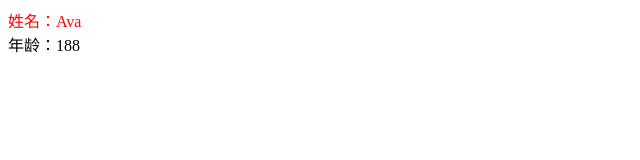
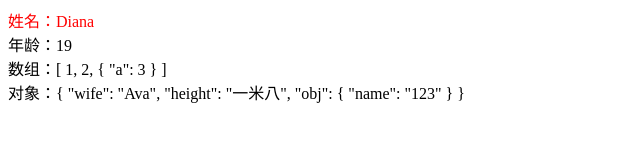
Before and after one commit to Zhuner213/vue-resource, a website: page src/index.html in a window 1280 px wide. Shown: the whole page, without its empty margins (0-640 px from the left). Drawn offline with nearby package versions, Linux system fonts and the light colour scheme.

Commit message:
[docs]add process related logs

```diff
--- a/src/index.html
+++ b/src/index.html
@@ -19,8 +19,14 @@
             姓名：{{name}}
         </div>
         <span>年龄：{{age}}</span>
+
+        <!-- 这里取值的时候会调用JSON.stringfy()，会对数组中的对象取值，所以对象会收集依赖 -->
+        <div>数组：{{arr}}</div>
+
+        <div>对象：{{info}}</div>
     </div>
     <script src="../dist/vue.js"></script>
+    <!-- <script src="https://cdn.bootcdn.net/ajax/libs/vue/2.6.14/vue.js"></script> -->
     <script>
         // 响应式的数据变化，数据变化了我可以监测到数据的变化
         // 数据的取值 和 更改值我们要监控到
@@ -29,26 +35,41 @@
                 return {
                     name: 'Diana',
                     age: 19,
-                    info: {
+                    info: { // 给对象增加dep，如果后续用户增添了属性，可以触发dep更新
                         wife: 'Ava',
-                        height: '一米八'
+                        height: '一米八',
+                        obj: {
+                            name: '123'
+                        }
                     },
-                    arr: [1, [2, { name: 'Ava' }], { a: 3 }]
+                    arr: [1, 2, { a: 3 }] // 给数组本身增加dep，如果数组新增了某一项，可以触发dep更新
                 }
             },
+            // data: {
+            //     name: 'Diana',
+            //     age: 19,
+            //     info: {
+            //         wife: 'Ava',
+            //         height: '一米八'
+            //     },
+            //     arr: [1, 2, { a: 3 }]
+            // },
             el: '#app', // 我们要将数据 解析到 el元素上
             // template: '<div>123</div>'
         })
 
-        setTimeout(() => {
-            vm.name = 'Ava'
-            vm.age = 188
-            // nextTick不是创建了一个异步任务，而是将这个任务维护到了队列中，等待主线程执行完毕，再从队列中顺序取出相关任务进行执行
-            vm.$nextTick(() => {
-                console.log(this,123)
-                console.log(app.innerHTML)
-            })
-        }, 1000)
+        // console.log(vm.info)
+
+        // setTimeout(() => {
+        //     vm.name = 'Ava'
+        //     vm.age = 188
+        //     // nextTick不是创建了一个异步任务，而是将这个任务维护到了队列中，等待主线程执行完毕，再从队列中顺序取出相关任务进行执行
+        //     vm.$nextTick(() => {
+        //         console.log(this,123)
+        //         console.log(app.innerHTML)
+        //     })
+        // }, 1000)
+
         // vm.$mount('#app')
         // vm.$mount()
 
--- a/src/observe/dep.js
+++ b/src/observe/dep.js
@@ -25,7 +25,7 @@ class Dep {
     }
 }
 
-Dep.target = null
+Dep.target = null // Dep.target用来存放当前的wathcer实例
 
 export default Dep
 
--- a/src/observe/index.js
+++ b/src/observe/index.js
@@ -29,7 +29,7 @@ class Observer {
 
     // 遍历对象，对属性依次劫持
     traverse(data) {
-        // ”重新定义“属性 性能差
+        // “重新定义”属性 性能差
         Object.keys(data).forEach(key => defineReactive(data, key, data[key]))
     }
 
@@ -44,7 +44,8 @@ export function defineReactive(target, key, value) {
     let dep = new Dep() // 每一个属性都有一个dep
     Object.defineProperty(target, key, {
         get() { // 取值的时候，会执行get
-            console.log('用户取值了defineReactive')
+            // console.log(`defineReactive：用户从vm._data上取值了${key} => ${JSON.stringify(value)} ${Dep.target ? '（收集watcher）' : '（当前Dep.target为空，不做watcher收集）'}`)
+            console.log(`defineReactive：用户从vm._data上取值了${key} => ${value} ${Dep.target ? '（收集watcher）' : '（当前Dep.target为空，不做watcher收集）'}`)
 
             // 让这个属性的收集器记住当前的watcher
             if(Dep.target) dep.depend()
--- a/src/observe/watcher.js
+++ b/src/observe/watcher.js
@@ -16,12 +16,15 @@ class Wacther { // 不同组件有不同的watcher，目前只有一个：渲染
         this.depsId = new Set() // 用于存储dep的id，去重使用
 
         this.get()
+        console.log('watcher初渲染模板完毕')
     }
 
     get() {
         Dep.target = this // 静态属性只有一份
+        console.log(`目前Dep.targer为当前watcher：`, this)
         this.getter() // 会去vm上取值 vm._update(vm._render())
         Dep.target = null // 渲染完毕后就清空
+        console.log('Dep.target已经为空了')
     }
 
     addDep(dep) { // 一个组件对应着多个属性，重复的属性也不记录
@@ -41,7 +44,9 @@ class Wacther { // 不同组件有不同的watcher，目前只有一个：渲染
 
     // 重新渲染更新模板
     run() {
+        console.log('wathcer开始重新渲染最新模板')
         this.get() // 渲染的时候用的是最新的vm来渲染的
+        console.log('wathcer重新渲染模板完毕')
     }
 }
 
--- a/src/state.js
+++ b/src/state.js
@@ -14,7 +14,7 @@ function proxy(vm, target, data) {
     for (let key in data) {
         Object.defineProperty(vm, key, {
             get() {
-                console.log('用户取值了proxy')
+                console.log(`proxy：用户直接从vm上取值了${key}，代理到：${target}`)
                 return vm[target][key]
             },
             set(newValue) {
```
Also changed, not shown: src/compiler/index.js (+9 -3 lines), src/lifecycle.js (+8 -3 lines).
